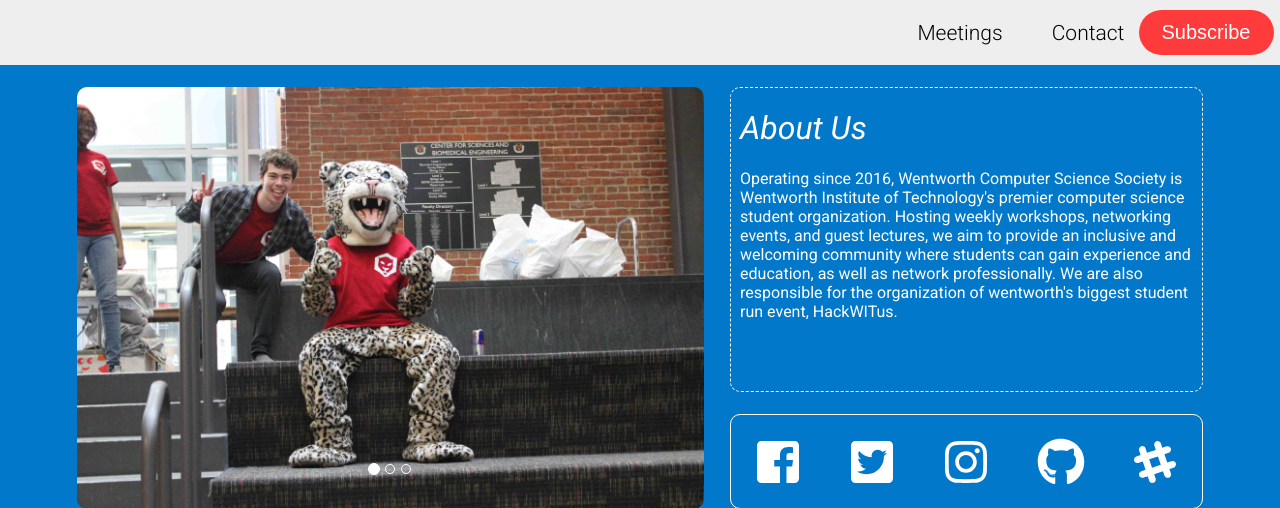
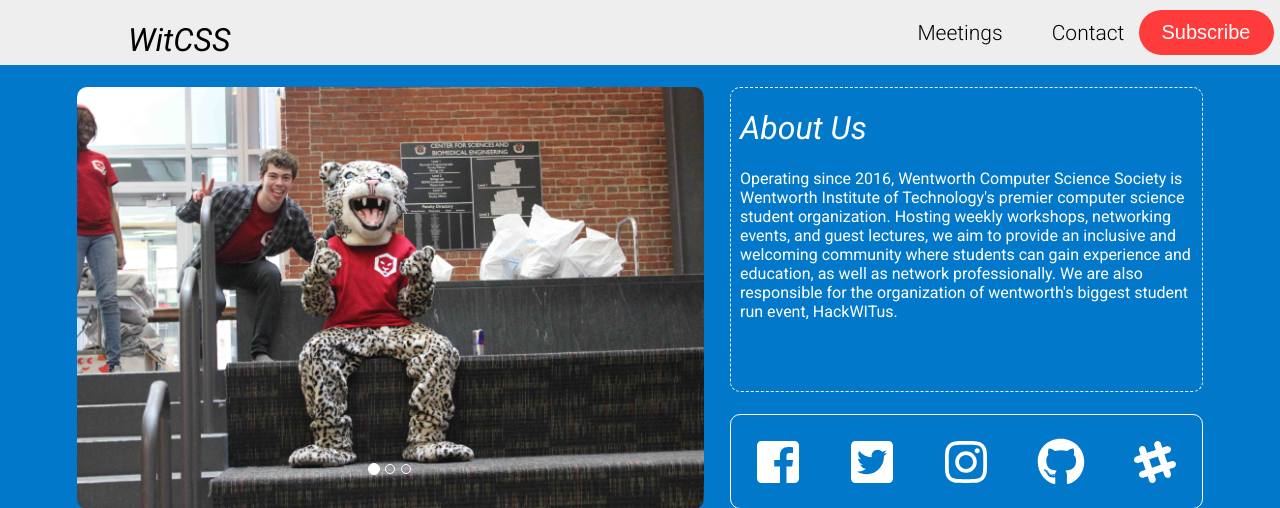
Before and after one commit to csswit/new-css-website, a PHP site: page / in a window 1280 px wide. Shown: the top 508 px of the page. Run offline with PHP 8.4, Linux system fonts and the light colour scheme; some libraries are stand-ins or nearby versions.

Commit message:
Updated promise to use .catch

```diff
--- a/index.html
+++ b/index.html
@@ -24,6 +24,7 @@
       <button id="subscribe"> Subscribe</button>
       <a href="#contact" class="navlink" id="navbarContact">Contact</a>
       <a href="#meetings" class="navlink" id="navbarMeetings">Meetings</a>
+      <h1 id="clubname" style="color: black">WitCSS</h1>
     </div>
 
 
--- a/quick-meetings.js
+++ b/quick-meetings.js
@@ -22,10 +22,9 @@
     document.getElementById('event').innerHTML = eventTitle;
     document.getElementById('description').innerHTML = description;
     document.getElementById('time').innerHTML = extractTime(time);
-      }, function(reason) {
-        console.log('Error: ' + reason);
-        console.log('Error: ' + JSON.stringify(reason));
-      });
+  }).catch((err) => {
+    console.log(err);
+  })
 };
 
 function extractTime(time) {
--- a/style.css
+++ b/style.css
@@ -104,6 +104,13 @@
 
   grid-template-columns: repeat(10, 10%);
   grid-template-rows: 65px;
+}
+
+#clubname {
+  grid-column-start: 2;
+  grid-column-end: 3;
+  grid-row-start: 1;
+  grid-row-end: 2;
 }
 
 #navbarMeetings {
```
Lines whose indentation alone changed are shown as unchanged.
